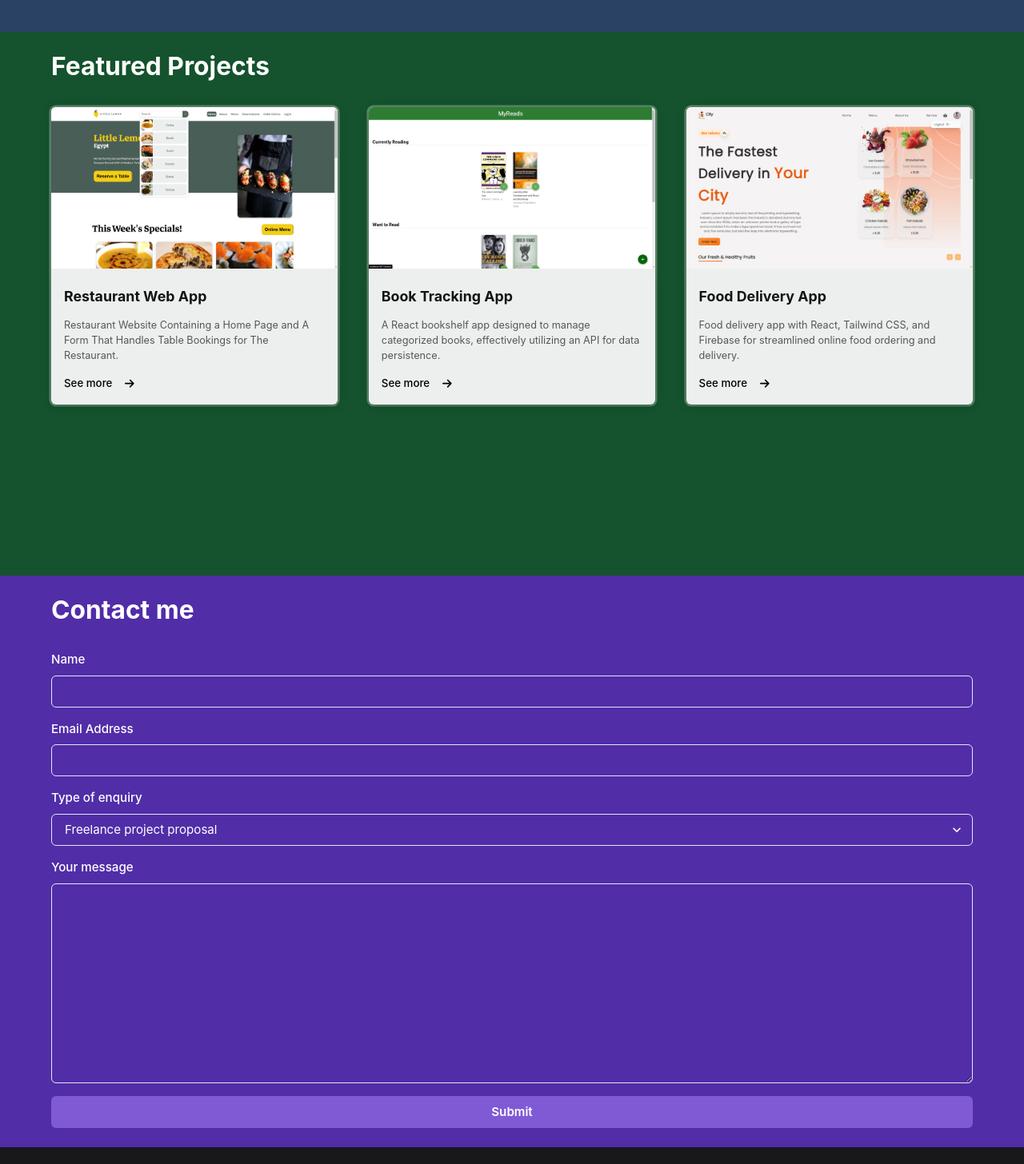
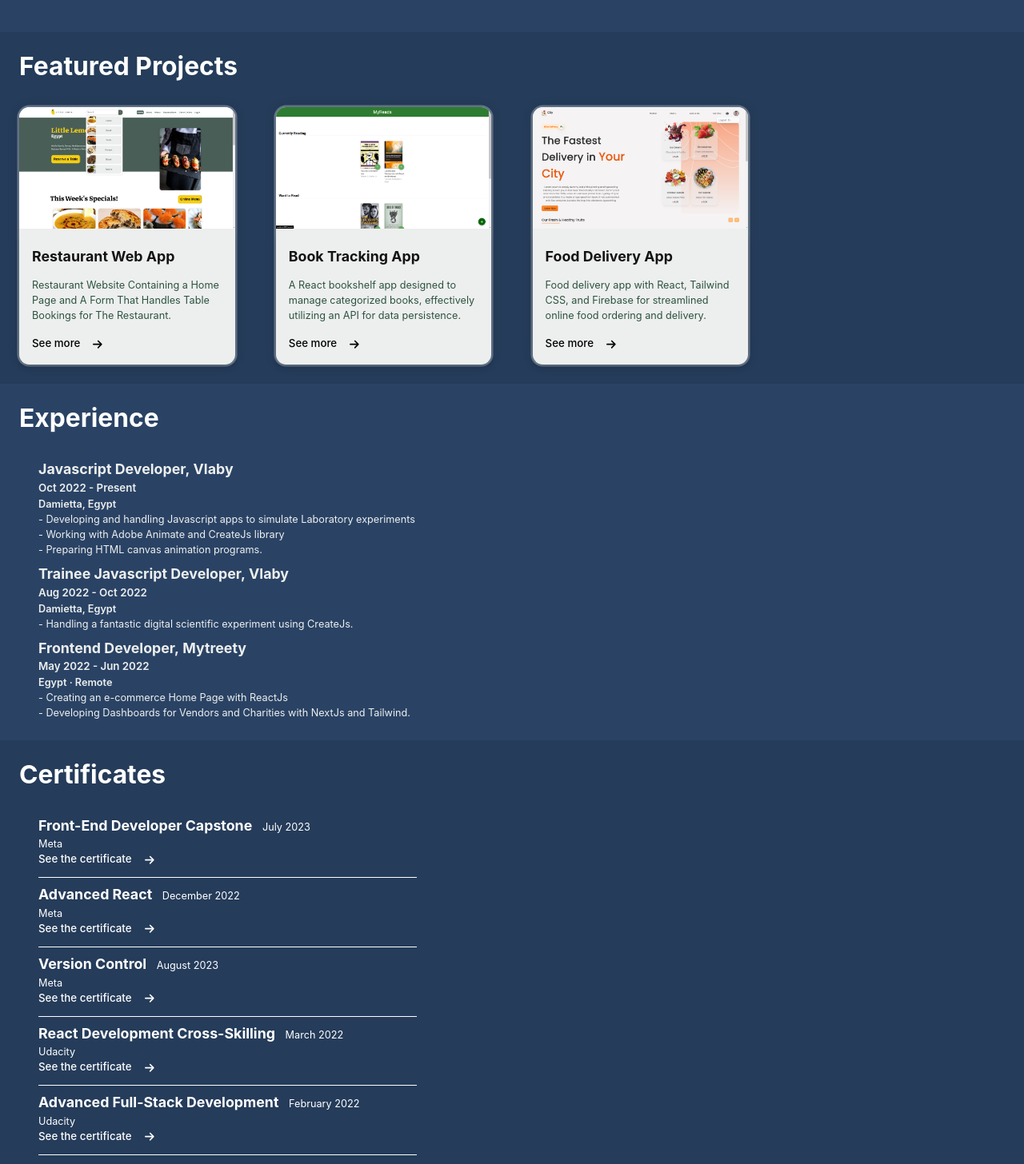
Before and after one commit to MohamedAlaa28/portfolio, a React (Create React App) app: page / in a window 1280 px wide. Shown: the part 640-2096 px from the top of the page at 80% size. Built offline with nearby package versions, Linux system fonts and the light colour scheme.

Commit message:
experience and certificates sections

```diff
--- a/src/App.js
+++ b/src/App.js
@@ -2,6 +2,8 @@ import { ChakraProvider } from "@chakra-ui/react";
 import Header from "./components/Header";
 import LandingSection from "./components/LandingSection";
 import ProjectsSection from "./components/ProjectsSection";
+import ExperienceSection from "./components/ExperienceSection";
+import CertificatesSection from "./components/CertificatesSection";
 import ContactMeSection from "./components/ContactMeSection";
 import Footer from "./components/Footer";
 import { AlertProvider } from "./context/alertContext";
@@ -15,6 +17,8 @@ function App() {
           <Header />
           <LandingSection />
           <ProjectsSection />
+          <ExperienceSection />
+          <CertificatesSection />
           <ContactMeSection />
           <Footer />
           <Alert />
--- a/src/components/Card.js
+++ b/src/components/Card.js
@@ -11,8 +11,8 @@ const Card = ({ title, description, imageSrc, url }) => {
       display="grid"
       alignItems="flex-start"
       // gridTemplateRows="2fr 3fr"
-      borderRadius="md"
-      backgroundColor={"#EDEFEE"}
+      borderRadius="1vw"
+      backgroundColor="#EDEFEE"
       boxShadow={
         isCardHovered
           ? "0px 0px 0.85vw rgba(255, 255, 255, 0.3), 0px 0px 0px 0.2vw rgba(255, 255, 255, 0.3)"
@@ -23,19 +23,17 @@ const Card = ({ title, description, imageSrc, url }) => {
       onMouseLeave={() => setIsCardHovered(false)}
     >
       <Image
-        borderTopLeftRadius="md"
-        borderTopRightRadius="md"
+        borderTopLeftRadius="1vw"
+        borderTopRightRadius="1vw"
         src={imageSrc}
         alt={title}
         width="100%"
-        // height="40%"
       />
       <VStack
         display="grid"
         // gridTemplateRows="2fr 2fr 2fr"
         borderRadius="md"
         boxShadow="md"
-        // height="60%"
         p="1.25vw"
         spacing={4}
       >
@@ -49,7 +47,7 @@ const Card = ({ title, description, imageSrc, url }) => {
           </Text>
         </Heading>
         <Text
-          color={"blackAlpha.700"}
+          color={"#2E5341"}
           fontSize="calc(0.6vw + 5px)"
           alignItems="flex-start"
         >
@@ -61,7 +59,7 @@ const Card = ({ title, description, imageSrc, url }) => {
             fontWeight="500"
             align="center"
             cursor="pointer"
-            color={isArrowHovered ? "#14532d" : "black"}
+            color={isArrowHovered ? "#2E5341" : "black"}
             transition="color 0.3s ease-in-out"
             onMouseEnter={() => setIsArrowHovered(true)}
             onMouseLeave={() => setIsArrowHovered(false)}
--- /dev/null
+++ b/src/components/CertificatesSection.js
@@ -0,0 +1,168 @@
+import React, { useState } from "react";
+import {
+  Box,
+  HStack,
+  Heading,
+  Link,
+  SimpleGrid,
+  Text,
+  VStack,
+} from "@chakra-ui/react";
+import FullScreenSection from "./FullScreenSection";
+import { FontAwesomeIcon } from "@fortawesome/react-fontawesome";
+import { faArrowRight } from "@fortawesome/free-solid-svg-icons";
+import Card from "./Card";
+
+const Certificates = [
+  {
+    id: 1,
+    title: "Front-End Developer Capstone",
+    organization: "Meta",
+    date: "July 2023",
+    url: "https://www.coursera.org/account/accomplishments/verify/9GPY4EZSE8P3",
+    projects: [
+      // {
+      //   id: 1,
+      //   title: "Restaurant Web App",
+      //   description:
+      //     "Restaurant Website Containing a Home Page and A Form That Handles Table Bookings for The Restaurant.",
+      //   getImageSrc: () =>
+      //     require("../images/lemon-restaurant-screenshots/Screenshot_8.png"),
+      //   url: "https://github.com/MohamedAlaa28/lemon-restaurant-app",
+      // },
+    ],
+  },
+  {
+    id: 2,
+    title: "Advanced React",
+    organization: "Meta",
+    date: "December 2022",
+    url: "https://www.coursera.org/account/accomplishments/verify/9BHPTRLT4MVW",
+  },
+  {
+    id: 3,
+    title: "Version Control",
+    organization: "Meta",
+    date: "August 2023",
+    url: "https://www.coursera.org/account/accomplishments/verify/WVPV49XNSMY4",
+  },
+  {
+    id: 4,
+    title: " React Development Cross-Skilling",
+    organization: "Udacity",
+    date: "March 2022",
+    url: "https://confirm.udacity.com/GK6TQLZQ",
+  },
+  {
+    id: 5,
+    title: "Advanced Full-Stack Development",
+    organization: "Udacity",
+    date: "February 2022",
+    url: "https://confirm.udacity.com/AW99AZ43",
+  },
+  {
+    id: 6,
+    title: "Front-End Web Development Professional",
+    organization: "Udacity",
+    date: "September 2021",
+    url: "https://confirm.udacity.com/QN24GZ9W",
+  },
+];
+const CertificatesSection = () => {
+  const [hoveredStates, setHoveredStates] = useState(
+    Certificates.map(() => false)
+  );
+
+  const handleMouseEnter = (index) => {
+    const updatedStates = [...hoveredStates];
+    updatedStates[index] = true;
+    setHoveredStates(updatedStates);
+  };
+
+  const handleMouseLeave = (index) => {
+    const updatedStates = [...hoveredStates];
+    updatedStates[index] = false;
+    setHoveredStates(updatedStates);
+  };
+
+  return (
+    <FullScreenSection
+      backgroundColor="#253C5A"
+      isDarkBackground
+      alignItems="flex-start"
+      justifyContent="flex-start"
+      width="100%"
+    >
+      <Heading id="certificates-section" as="h1" fontSize="calc(1.7vw + 10px)">
+        Certificates
+      </Heading>
+      <VStack display="grid" px={6}>
+        {Certificates.map((Certificate, index) => (
+          <Box
+            key={Certificate.id}
+            borderBottom={index !== Certificates.length - 1 ? "1px" : "none"}
+            pb={3}
+          >
+            <Text fontSize="calc(1vw + 5px)" fontWeight="bold">
+              {Certificate.title} &nbsp;&nbsp;
+              <span
+                style={{ fontSize: "calc(0.6vw + 5px)", fontWeight: "normal" }}
+              >
+                {Certificate.date}
+              </span>
+            </Text>
+            <Text fontSize="calc(0.6vw + 5px)">{Certificate.organization}</Text>
+            <Link
+              href={Certificate.url}
+              target="_blank"
+              _hover={{ textDecoration: "none" }}
+            >
+              <HStack
+                fontSize="calc(0.65vw + 5px)"
+                fontWeight="500"
+                align="center"
+                cursor="pointer"
+                color={hoveredStates[index] ? "#697b93" : undefined}
+                transition="color 0.3s ease-in-out"
+                onMouseEnter={() => handleMouseEnter(index)}
+                onMouseLeave={() => handleMouseLeave(index)}
+              >
+                <Text
+                  marginRight={hoveredStates[index] ? "1.5rem" : "0.5rem"}
+                  transition="margin-right 0.3s ease-in-out"
+                >
+                  See the certificate
+                </Text>
+                <FontAwesomeIcon icon={faArrowRight} />
+              </HStack>
+            </Link>
+            {Certificate.projects && Certificate.projects.length > 0 && (
+              <Text py={3} fontSize="calc(1vw + 5px)" fontWeight={"semibold"}>
+                Projects
+              </Text>
+            )}
+            <SimpleGrid
+              columns={{ base: 2, sm: 3, md: 4 }}
+              spacing={{ base: "4vw", sm: "3vw", md: "4vw" }}
+            >
+              {Certificate.projects &&
+                Certificate.projects.length > 0 &&
+                Certificate.projects.map((project) => (
+                  <Card
+                    key={project.id}
+                    title={project.title}
+                    description={project.description}
+                    imageSrc={project.getImageSrc()}
+                    url={project.url}
+                    // pb={6}
+                  />
+                ))}
+            </SimpleGrid>
+          </Box>
+        ))}
+      </VStack>
+    </FullScreenSection>
+  );
+};
+
+export default CertificatesSection;
--- a/src/components/ContactMeSection.js
+++ b/src/components/ContactMeSection.js
@@ -18,7 +18,7 @@ import * as Yup from "yup";
 import FullScreenSection from "./FullScreenSection";
 import useSubmit from "../hooks/useSubmit";
 import { useAlertContext } from "../context/alertContext";
-// import contactPic from "../images/erica-steeves-G_lwAp0TF38-unsplash.jpg";
+
 const LandingSection = () => {
   const { isLoading, response, submit } = useSubmit();
   const { onOpen } = useAlertContext();
@@ -50,41 +50,42 @@ const LandingSection = () => {
     }
   }, [response]);
 
-  const width = useBreakpointValue({
-    base: "100%",
-    md: "calc(33.5vw + 525px)",
-    sm: "90vw",
-  });
+  // const width = useBreakpointValue({
+  //   base: "100%",
+  //   md: "calc(33.5vw + 525px)",
+  //   sm: "90vw",
+  // });
   const fontSize = "calc(0.4vw + 10px)";
 
   return (
     <FullScreenSection
-      isDarkBackground
-      backgroundColor="#512DA8"
+      // isDarkBackground
+      backgroundColor="#2A4365"
       alignItems="flex-start"
       justifyContent="flex-start"
-      width="100%"
-      // width={width}
+      w={{ base: "100%", md: "calc(50% + 20px)" }}
+      m={{ base: 0, md: "auto 0" }}
     >
-      <Heading id="contactMe-section" as="h1" fontSize="calc(1.7vw + 10px)">
+      <Heading
+        id="contactMe-section"
+        as="h1"
+        fontSize="calc(1.7vw + 10px)"
+        color={"white"}
+      >
         Contact me
       </Heading>
 
-      <Box
-        rounded="md"
-        w="100%"
-        // display="grid"
-        //  gridTemplateColumns="1fr 1fr"
-      >
-        {/* <Image
-          borderRadius="md"
-          src={contactPic}
-          alt="contactPic"
-          // height="100%"
-          my={"auto"}
-          display={{base:"none", md:"block"}}
-        /> */}
-        <form onSubmit={formik.handleSubmit}>
+      <Box rounded="md" width="100%">
+        <form
+          onSubmit={formik.handleSubmit}
+          style={{
+            padding: "2vw",
+            borderRadius: "1vw",
+            backgroundColor: "#EDEFEE",
+            boxShadow:
+              "0px 0px 1.25vw rgba(0, 0, 0, 0.1), 0px 0px 0px 0.2vw rgba(255, 255, 255, 0.3)",
+          }}
+        >
           <VStack spacing={4}>
             <FormControl
               isInvalid={formik.touched.firstName && formik.errors.firstName}
@@ -97,6 +98,9 @@ const LandingSection = () => {
                 name="firstName"
                 {...formik.getFieldProps("firstName")}
                 fontSize={fontSize}
+                borderColor="#2A4365"
+                boxShadow="0 0 0 1px #2A4365"
+                color={"white"}
               />
               <FormErrorMessage fontSize={fontSize}>
                 {formik.errors.firstName}
@@ -114,6 +118,8 @@ const LandingSection = () => {
                 type="email"
                 {...formik.getFieldProps("email")}
                 fontSize={fontSize}
+                borderColor="#2A4365"
+                boxShadow="0 0 0 1px #2A4365"
               />
               <FormErrorMessage fontSize={fontSize}>
                 {formik.errors.email}
@@ -123,11 +129,16 @@ const LandingSection = () => {
               <FormLabel htmlFor="type" fontSize={fontSize}>
                 Type of enquiry
               </FormLabel>
-              <Select id="type" name="type" fontSize={fontSize} bg="#512DA8">
-                <option value="hireMe">Freelance project proposal</option>
-                <option value="openSource">
-                  Open source consultancy session
-                </option>
+              <Select
+                id="type"
+                name="type"
+                fontSize={fontSize}
+                borderColor="#2A4365"
+                boxShadow="0 0 0 1px #2A4365"
+              >
+                <option value="fullTime">Full time opportunity</option>
+                <option value="partTime">Part time opportunity</option>
+                <option value="hireMe">Freelance project</option>
                 <option value="other">Other</option>
               </Select>
             </FormControl>
@@ -143,15 +154,21 @@ const LandingSection = () => {
                 height={250}
                 {...formik.getFieldProps("comment")}
                 fontSize={fontSize}
+                borderColor="#2A4365"
+                boxShadow="0 0 0 1px #2A4365"
               />
               <FormErrorMessage>{formik.errors.comment}</FormErrorMessage>
             </FormControl>
             <Button
               type="submit"
-              colorScheme="purple"
+              // colorScheme="purple"
+              backgroundColor={"#2A4365"}
+              color={"white"}
               width="full"
               isLoading={isLoading}
               fontSize={fontSize}
+              _hover={{ backgroundColor: "#18181b" }}
+              transition="background-color 0.3s ease-in-out"
             >
               Submit
             </Button>
--- /dev/null
+++ b/src/components/ExperienceSection.js
@@ -0,0 +1,76 @@
+import React from "react";
+import { Box, Heading, Text, VStack } from "@chakra-ui/react";
+import FullScreenSection from "./FullScreenSection";
+
+const experiences = [
+  {
+    id: 1,
+    title: "Javascript Developer",
+    company: "Vlaby",
+    duration: "Oct 2022 - Present",
+    city: "Damietta, Egypt",
+    role: "- Developing and handling Javascript apps to simulate Laboratory experiments. - Working with Adobe Animate and CreateJs library. - Preparing HTML canvas animation programs.",
+  },
+  {
+    id: 2,
+    title: "Trainee Javascript Developer",
+    company: "Vlaby",
+    duration: "Aug 2022 - Oct 2022",
+    city: "Damietta, Egypt",
+    role: "- Handling a fantastic digital scientific experiment using CreateJs.",
+  },
+  {
+    id: 3,
+    title: "Frontend Developer",
+    company: "Mytreety",
+    duration: "May 2022 - Jun 2022",
+    city: "Egypt · Remote",
+    role: "- Creating an e-commerce Home Page with ReactJs. - Developing Dashboards for Vendors and Charities with NextJs and Tailwind.",
+  },
+];
+
+const ExperienceSection = () => {
+  return (
+    <FullScreenSection
+      backgroundColor="#2A4365"
+      isDarkBackground
+      alignItems="flex-start"
+      justifyContent="flex-start"
+      width="100%"
+    >
+      <Heading id="experience-section" as="h1" fontSize="calc(1.7vw + 10px)">
+        Experience
+      </Heading>
+      <VStack
+        display="grid"
+        color={"#EDEFEE"}
+        px={6}
+      >
+        {experiences.map((experience) => (
+          <Box key={experience.id}>
+            <Text fontSize="calc(1vw + 5px)" fontWeight="bold">
+              <span>{experience.title},&nbsp;</span>
+              {experience.company}
+            </Text>
+            <Text fontSize="calc(0.65vw + 5px)" fontWeight="semibold">
+              {experience.duration}
+            </Text>
+            <Text fontSize="calc(0.6vw + 5px)" fontWeight="semibold">
+              {experience.city}
+            </Text>
+            <Text fontSize="calc(0.6vw + 5px)">
+              {experience.role.split(". ").map((line, index) => (
+                <React.Fragment key={index}>
+                  {line}
+                  <br />
+                </React.Fragment>
+              ))}
+            </Text>
+          </Box>
+        ))}
+      </VStack>
+    </FullScreenSection>
+  );
+};
+
+export default ExperienceSection;
--- a/src/components/FullScreenSection.js
+++ b/src/components/FullScreenSection.js
@@ -12,9 +12,7 @@ const FullScreenSection = ({ children, isDarkBackground, ...boxProps }) => {
     >
       <VStack
         maxWidth="1280px"
-        minHeight="calc(37.5vw + 200px)"
-        px={16}
-        py={6}
+        p={6}
         spacing={8}
         {...boxProps}
       >
--- a/src/components/Header.js
+++ b/src/components/Header.js
@@ -80,8 +80,7 @@ const Header = () => {
     >
       <Box color="white" maxWidth="1280px" margin="0 auto">
         <HStack
-          px={16}
-          py={6}
+          p={6}
           justifyContent="space-between"
           alignItems="center"
           fontSize="calc(0.7vw + 5px)"
@@ -97,12 +96,34 @@ const Header = () => {
           </nav>
           <nav>
             <HStack spacing={"calc(1.7vw + 5px)"}>
-              <a href="/#projects" onClick={handleClick("projects")}>
+              <Link
+                href="/#projects"
+                onClick={handleClick("projects")}
+                style={{ textDecoration: "none" }}
+              >
                 Projects
-              </a>
-              <a href="/#contact-me" onClick={handleClick("contactme")}>
+              </Link>
+              <Link
+                href="/#experience"
+                onClick={handleClick("experience")}
+                style={{ textDecoration: "none" }}
+              >
+                Experience
+              </Link>
+              <Link
+                href="/#certificates"
+                onClick={handleClick("certificates")}
+                style={{ textDecoration: "none" }}
+              >
+                Certificates
+              </Link>
+              <Link
+                href="/#contactMe"
+                onClick={handleClick("contactMe")}
+                style={{ textDecoration: "none" }}
+              >
                 Contact Me
-              </a>
+              </Link>
             </HStack>
           </nav>
         </HStack>
--- a/src/components/LandingSection.js
+++ b/src/components/LandingSection.js
@@ -14,6 +14,7 @@ const LandingSection = () => (
     justifyContent="center"
     alignItems="center"
     isDarkBackground
+    minHeight="calc(37.5vw + 200px)"
     backgroundColor="#2A4365"
   >
     <VStack>
--- a/src/components/ProjectsSection.js
+++ b/src/components/ProjectsSection.js
@@ -20,7 +20,7 @@ const projects = [
       "A React bookshelf app designed to manage categorized books, effectively utilizing an API for data persistence.",
     getImageSrc: () =>
       require("../images/book-tracking-screenshots/Screenshot_1.png"),
-      url:"https:github.com/MohamedAlaa28/A-Book-Tracking-App",
+      url:"https://github.com/MohamedAlaa28/A-Book-Tracking-App",
   },
   {
     id: 3,
@@ -36,9 +36,10 @@ const projects = [
 const ProjectsSection = () => {
   return (
     <FullScreenSection
-      backgroundColor="#14532d"
+      backgroundColor="#253C5A"
       isDarkBackground
       alignItems="flex-start"
+      minHeight="calc(22.5vw + 150px)"
     >
       <Heading
         id="projects-section"
@@ -48,8 +49,8 @@ const ProjectsSection = () => {
         Featured Projects
       </Heading>
       <SimpleGrid
-        columns={{ base: 2, sm: 3, md: 3 }}
-        spacing={{ base: "4vw", sm: "3vw", md: "3vw" }}
+        columns={{ base: 2, sm: 3, md: 4 }}
+        spacing={{ base: "4vw", sm: "3vw", md: "4vw" }}
         justifyContent="center"
       >
         {projects.map((project) => (
```
Also changed, not shown: src/images/markus-winkler-5GIIS8EIlOA-unsplash.jpg (added), 1 other file (tests, documents, lock files or other folders).
